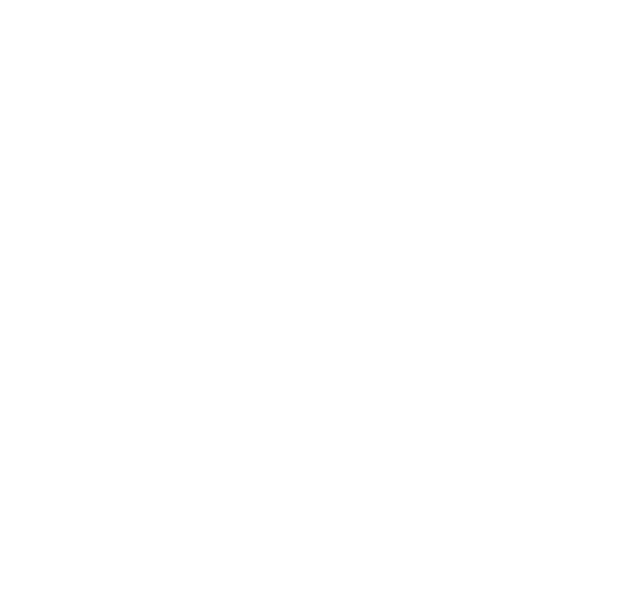
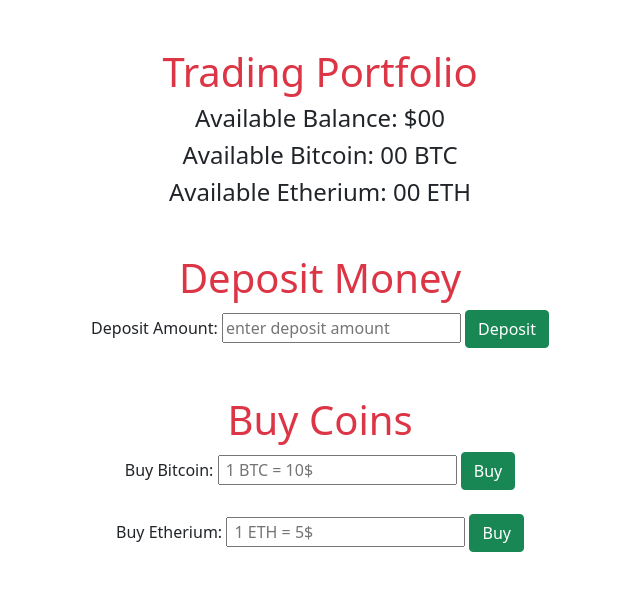
Before and after one commit to jicumollick/trading-portfolio-dom, a plain HTML site: page index.html in a window 1280 px wide. Shown: the whole page, without its empty margins (320-960 px from the left). Drawn offline with nearby package versions, Linux system fonts and the light colour scheme.

Commit message:
all basic task done

```diff
--- a/index.html
+++ b/index.html
@@ -1,12 +1,68 @@
-<!DOCTYPE html>
+<!doctype html>
 <html lang="en">
-<head>
-    <meta charset="UTF-8">
-    <meta http-equiv="X-UA-Compatible" content="IE=edge">
-    <meta name="viewport" content="width=device-width, initial-scale=1.0">
-    <title>Trading portfolio</title>
-</head>
-<body>
+  <head>
+    <!-- Required meta tags -->
+    <meta charset="utf-8">
+    <meta name="viewport" content="width=device-width, initial-scale=1">
 
-</body>
+    <!-- Bootstrap CSS -->
+    <link href="https://cdn.jsdelivr.net/npm/bootstrap@5.0.2/dist/css/bootstrap.min.css" rel="stylesheet" integrity="sha384-EVSTQN3/azprG1Anm3QDgpJLIm9Nao0Yz1ztcQTwFspd3yD65VohhpuuCOmLASjC" crossorigin="anonymous">
+
+    <title>Trading Portfolio</title>
+  </head>
+  <body>
+
+
+    <div class="w-75 text-center mx-auto py-5">
+
+        <!-- trading portfolio section  -->
+        <div >
+            <h1 class="text-danger">Trading Portfolio</h1>
+            <h4>Available Balance: $<span id="balance">00</span> </h4>
+            <h4>Available Bitcoin: <span id="bitcoin">00</span> BTC </h4>
+            <h4>Available Etherium: <span id="etherium">00</span> ETH </h4>
+
+        </div>
+
+        <!-- deposit section  -->
+        <div>
+            <h1 class="text-danger mt-5">Deposit Money</h1>
+
+                <label for="deposit-input">Deposit Amount:</label>
+                <input type="text" placeholder="enter deposit amount" id="deposit-input"  required>
+                <button class="btn btn-success" type="submit" id="deposit-btn" onclick="deposit()">Deposit</button>
+
+
+        </div>
+
+        <!-- buy coins section  -->
+
+        <div>
+            <h1 class="text-danger mt-5">Buy Coins</h1>
+
+            <div>
+                <label for="bitcoin-input">Buy Bitcoin: </label>
+                <input type="text" id="bitcoin-input" placeholder=" 1 BTC = 10$">
+                <button class="btn btn-success" type="button" id="buy-btc" onclick="coinCount('bitcoin-input','bitcoin')">Buy</button>
+            </div>
+            <br>
+            <div>
+                <label for="bitcoin-input">Buy Etherium: </label>
+                <input type="text" id="etherium-input" placeholder=" 1 ETH = 5$">
+                <button class="btn btn-success" type="button" id="buy-eth" onclick="coinCount('etherium-input','etherium')">Buy</button>
+            </div>
+        </div>
+
+
+    </div>
+
+
+
+    <!-- Option 1: Bootstrap Bundle with Popper -->
+    <script src="https://cdn.jsdelivr.net/npm/bootstrap@5.0.2/dist/js/bootstrap.bundle.min.js" integrity="sha384-MrcW6ZMFYlzcLA8Nl+NtUVF0sA7MsXsP1UyJoMp4YLEuNSfAP+JcXn/tWtIaxVXM" crossorigin="anonymous"></script>
+
+    <!-- main script  -->
+    <script src="./js/app.js"></script>
+
+  </body>
 </html>
--- /dev/null
+++ b/js/app.js
@@ -0,0 +1,39 @@
+
+
+// writing function for deposit
+
+function deposit(){
+    let depositAmount = parseFloat(document.getElementById('deposit-input').value);
+
+    let TotalBalance = parseFloat(document.getElementById('balance').innerText);
+
+    TotalBalance += depositAmount;
+
+    document.getElementById('balance').innerText = TotalBalance;
+    document.getElementById('deposit-input').value = '';
+
+}
+
+function coinCount(coinInput , coin){
+    let bitcoinqty =  parseFloat(document.getElementById(coinInput).value);
+
+    let oldBitcoinqty = parseFloat(document.getElementById(coin).innerText);
+    oldBitcoinqty += bitcoinqty;
+    document.getElementById(coin).innerText = oldBitcoinqty;
+
+
+    if(coin == 'bitcoin'){
+     bitcoinPrice = bitcoinqty * 10;
+    }
+    else {
+     bitcoinPrice = bitcoinqty * 5;
+
+    }
+    let TotalBalance = parseFloat(document.getElementById('balance').innerText);
+
+    let newBalance = TotalBalance - bitcoinPrice;
+    document.getElementById('balance').innerText = newBalance;
+
+    document.getElementById(coinInput).value = '';
+
+}
```
